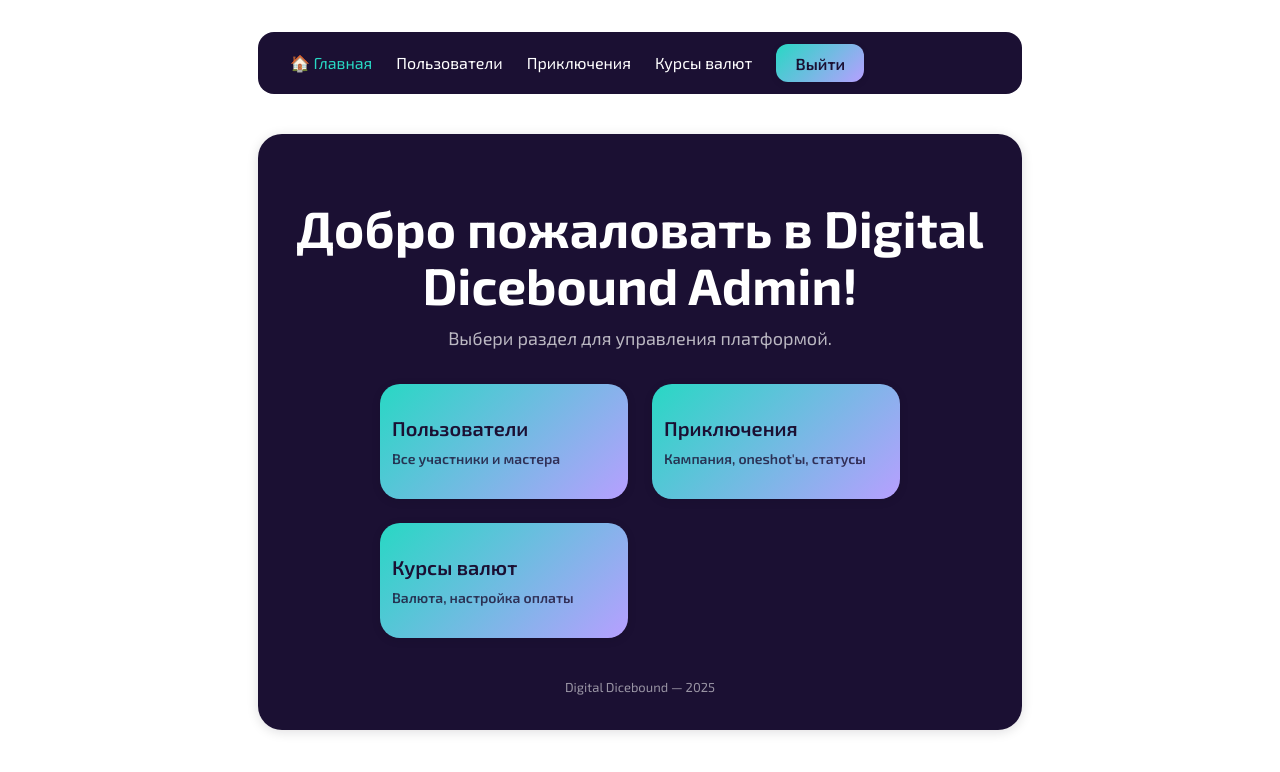
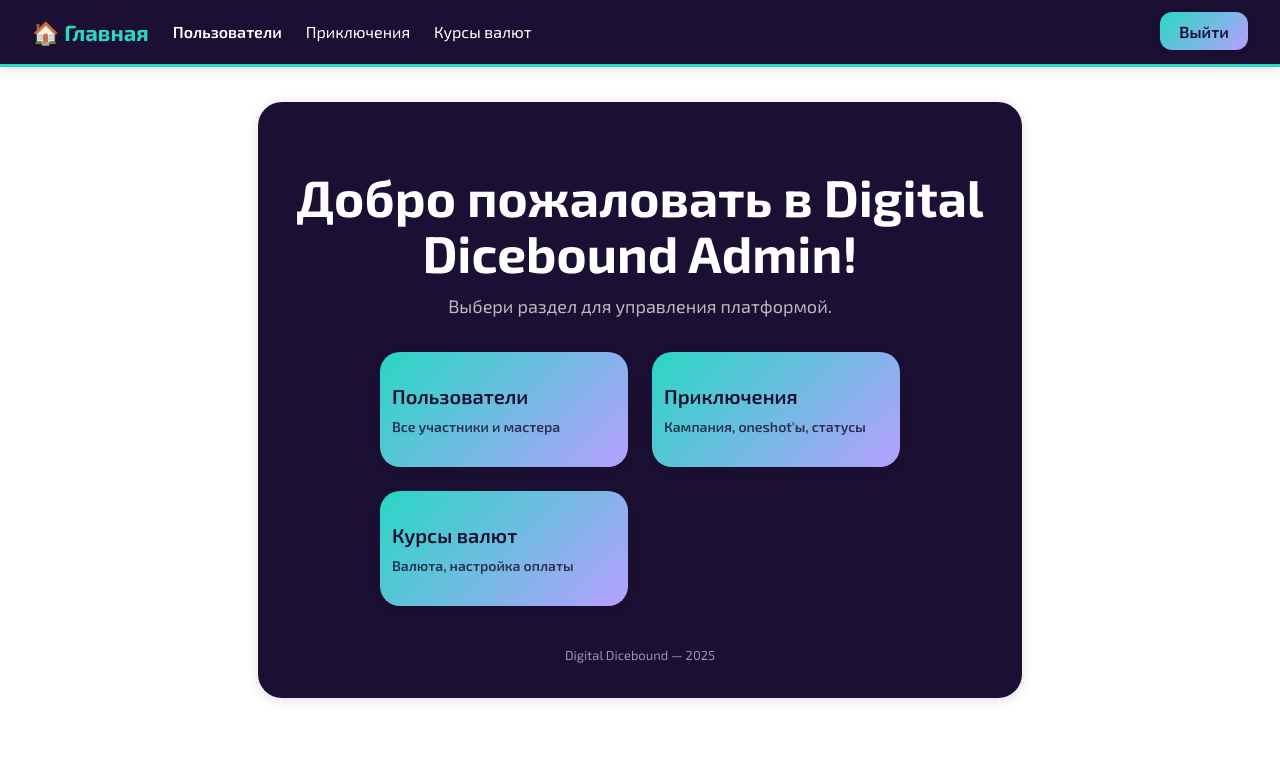
Before and after one commit to Affid-Tech/dicebound-admin-frontend, a React (Vite) app: page / in a window 1280 px wide. Shown: the top 772 px of the page. Built offline with nearby package versions, Linux system fonts and the light colour scheme; sample sign-in values are in the browser's storage.

Commit message:
Add NavBar

```diff
--- a/src/App.tsx
+++ b/src/App.tsx
@@ -23,10 +23,10 @@ export default function App() {
 
     return (
         <BrowserRouter>
+            {auth && (
+                <NavigationBar handleLogout={handleLogout}/>
+            )}
             <div>
-                {auth && (
-                    <NavigationBar handleLogout={handleLogout}/>
-                    )}
                 <Routes>
                     <Route path="/login" element={<LoginPage onLogin={handleLogin} />} />
                     <Route
--- a/src/components/NavigationBar.tsx
+++ b/src/components/NavigationBar.tsx
@@ -10,20 +10,41 @@ export default function NavigationBar({handleLogout}: Readonly<NavigationBarProp
         <nav style={{
             background: "#1B1033",
             color: "#fff",
-            padding: "12px 32px",
-            marginBottom: 30,
-            borderRadius: 16,
+            padding: "0",
+            borderBottom: "3px solid #28D8C4",
+            borderRadius: 0,
+            position: "fixed",
+            display: "flex",
+            justifyContent: "space-between",
+            left: 0,
+            top: 0,
+            width: "100vw",
+            height: 64,
+            zIndex: 100,
+            boxShadow: "0 2px 12px 0 #0C081522",
+        }}>
+            <div style={{
                 display: "flex",
                 gap: 24,
                 fontWeight: 600,
                 alignItems: "center",
+                margin: "12px 32px",
             }}>
-            <NavLink to="/" style={{color: "#28D8C4", textDecoration: "none"}}>🏠 Главная</NavLink>
-            <NavLink to="/users" style={{color: "#fff"}}>Пользователи</NavLink>
+                <NavLink to="/" style={{color: "#28D8C4", textDecoration: "none", fontSize: 22, fontWeight: 700}}>
+                    🏠 Главная
+                </NavLink>
+                <NavLink to="/users" style={{
+                    color: "#fff",
+                    fontWeight: 600,
+                }}>Пользователи</NavLink>
                 <NavLink to="/adventures" style={{color: "#fff"}}>Приключения</NavLink>
                 <NavLink to="/currency-rates" style={{color: "#fff"}}>Курсы валют</NavLink>
-            {/* и т.д. */}
+            </div>
+
+            <div style={{
+                margin: "12px 32px",}}>
                 <LogoutButton onLogout={handleLogout}/>
+            </div>
         </nav>
     );
 }
```
Lines whose indentation alone changed are shown as unchanged.
